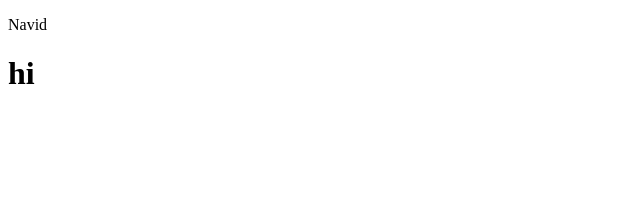
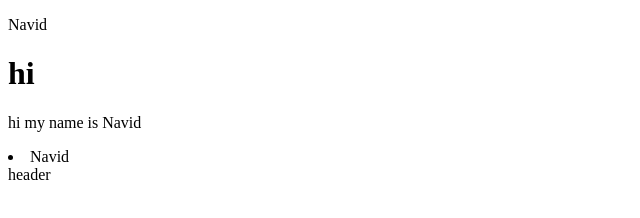
Before and after one commit to Navid-450/git, a plain HTML site: page index.html in a window 1280 px wide. Shown: the whole page, without its empty margins (0-640 px from the left). Drawn offline with Linux system fonts and the light colour scheme.

Commit message:
new part

```diff
--- a/free.css
+++ b/free.css
@@ -2,3 +2,8 @@ body{
   background-color: black;
   background-color: antiquewhite;
 }
+body{
+  background-color: antiquewhite;
+  background-color: aquamarine;
+  background-color: black;
+}
--- a/index.html
+++ b/index.html
@@ -11,6 +11,11 @@
     <label for="" id=""></label>
     <p>Navid</p>
     <h1>hi</h1>
+    <p>hi my name is Navid</p>
+    <li>Navid</li>
+    <header>
+      header
+    </header>
   </form>
 </body>
 </html>
```
